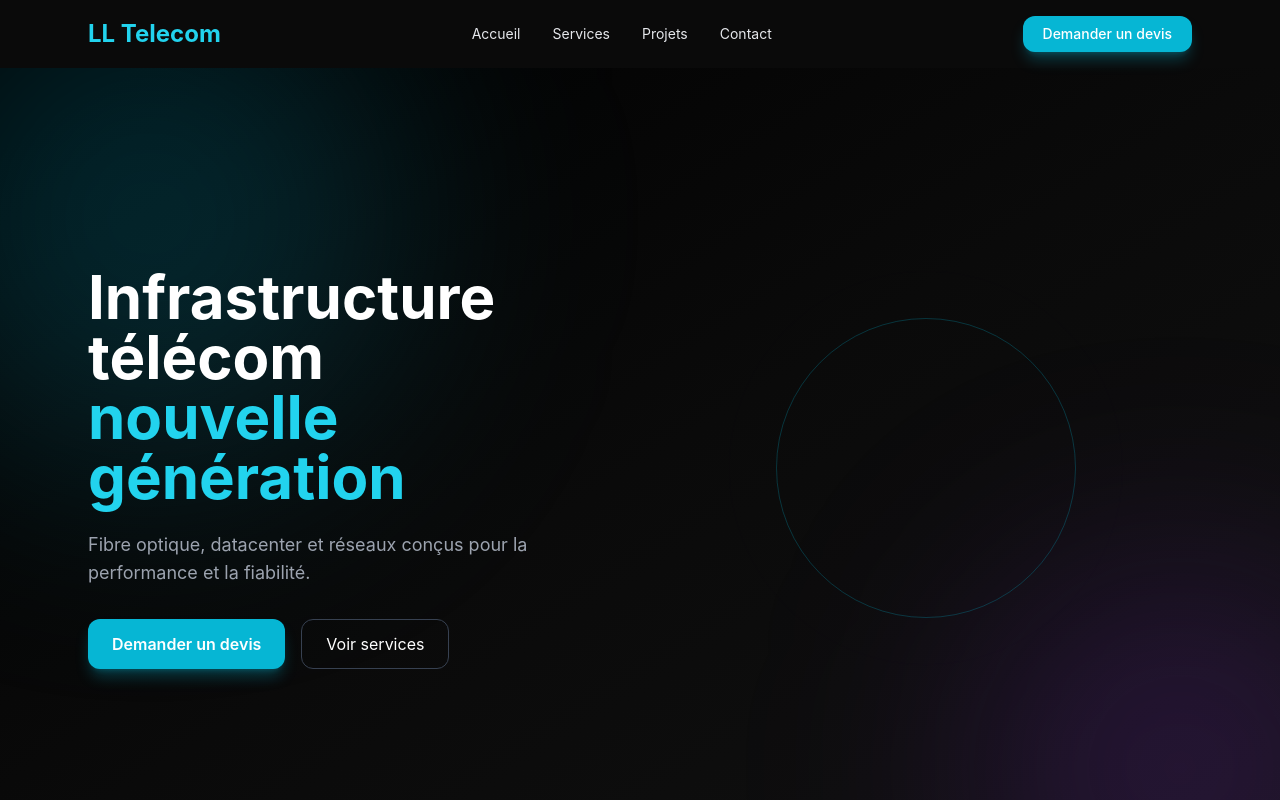
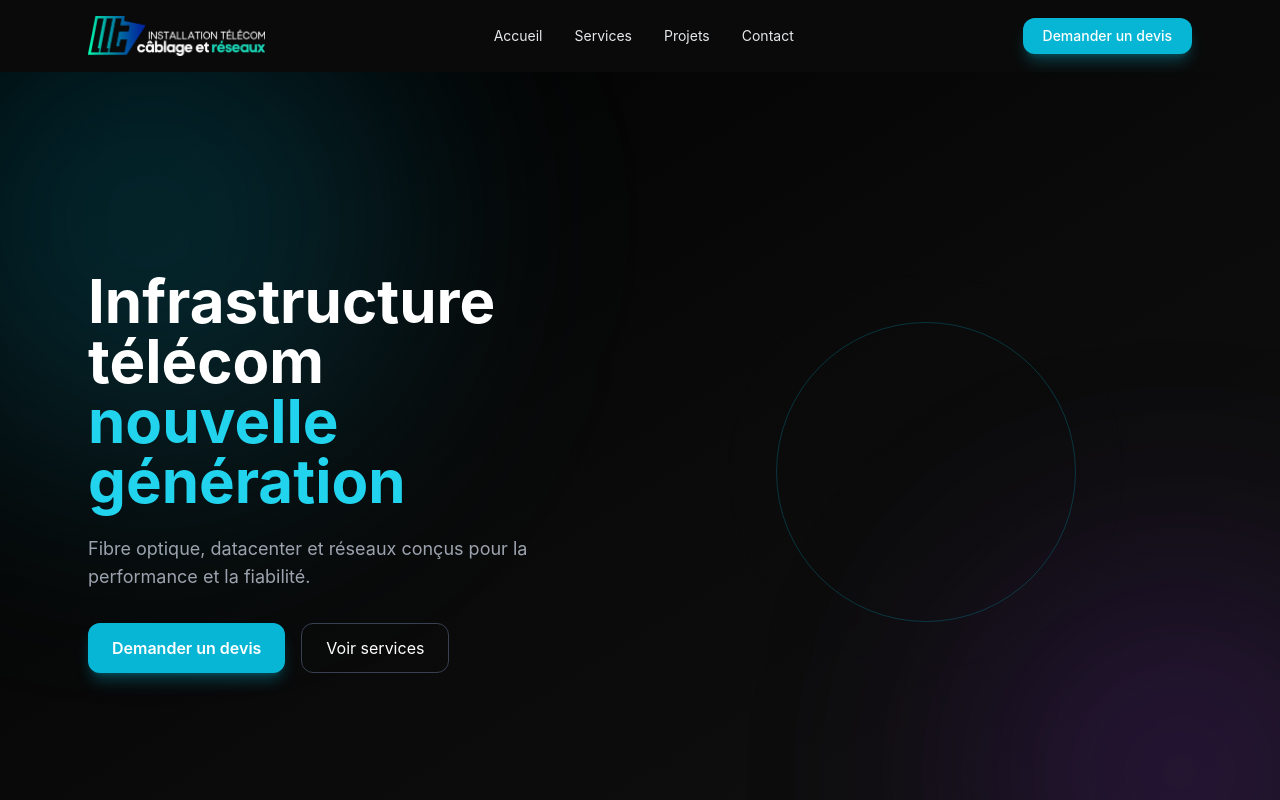
Before and after one commit to HaryRabarijoely/lltelecom, a React (Vite) app: page / in a window 1280 px wide. Shown: the top 800 px of the page. Built offline with nearby package versions, Linux system fonts and the light colour scheme.

Commit message:
implement logo in navbar

```diff
--- a/src/components/ui/Navbar.jsx
+++ b/src/components/ui/Navbar.jsx
@@ -1,4 +1,5 @@
 import React, { useState, useEffect } from "react";
+import logo from "../../assets/logo.png";
 
 export default function Navbar() {
   const [scrolled, setScrolled] = useState(false);
@@ -22,8 +23,12 @@
       <nav className="max-w-6xl mx-auto px-6 py-4 flex items-center justify-between">
 
         {/* Logo */}
-        <div className="text-2xl font-bold text-cyan-400 cursor-pointer">
-          LL Telecom
+        <div className="flex items-center">
+            <img
+                src={logo}
+                alt="LL Telecom"
+                className="h-10 w-auto object-contain"
+            />
         </div>
 
         {/* Desktop menu */}
```
Also changed, not shown: src/assets/logo.png (added).
